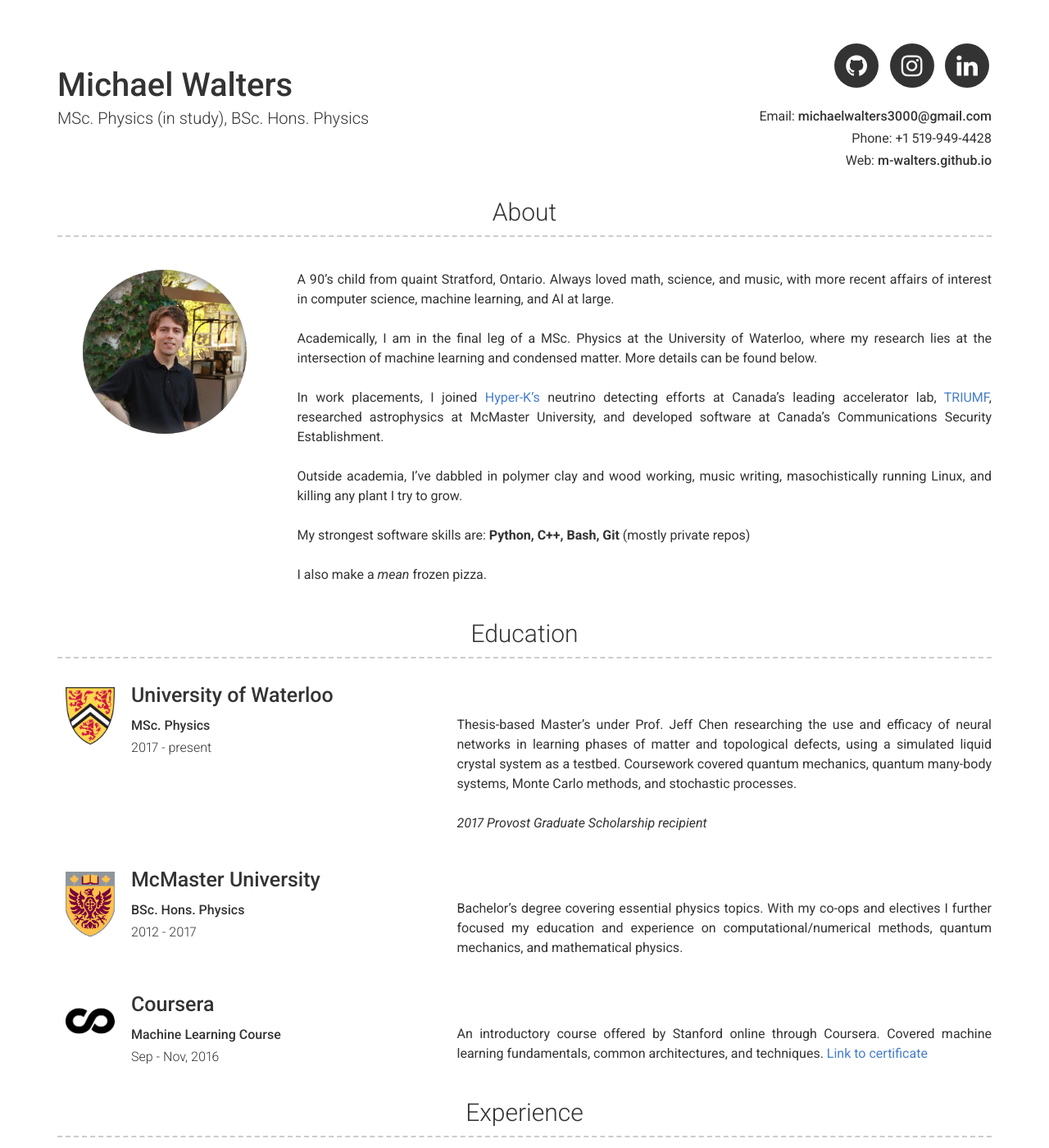
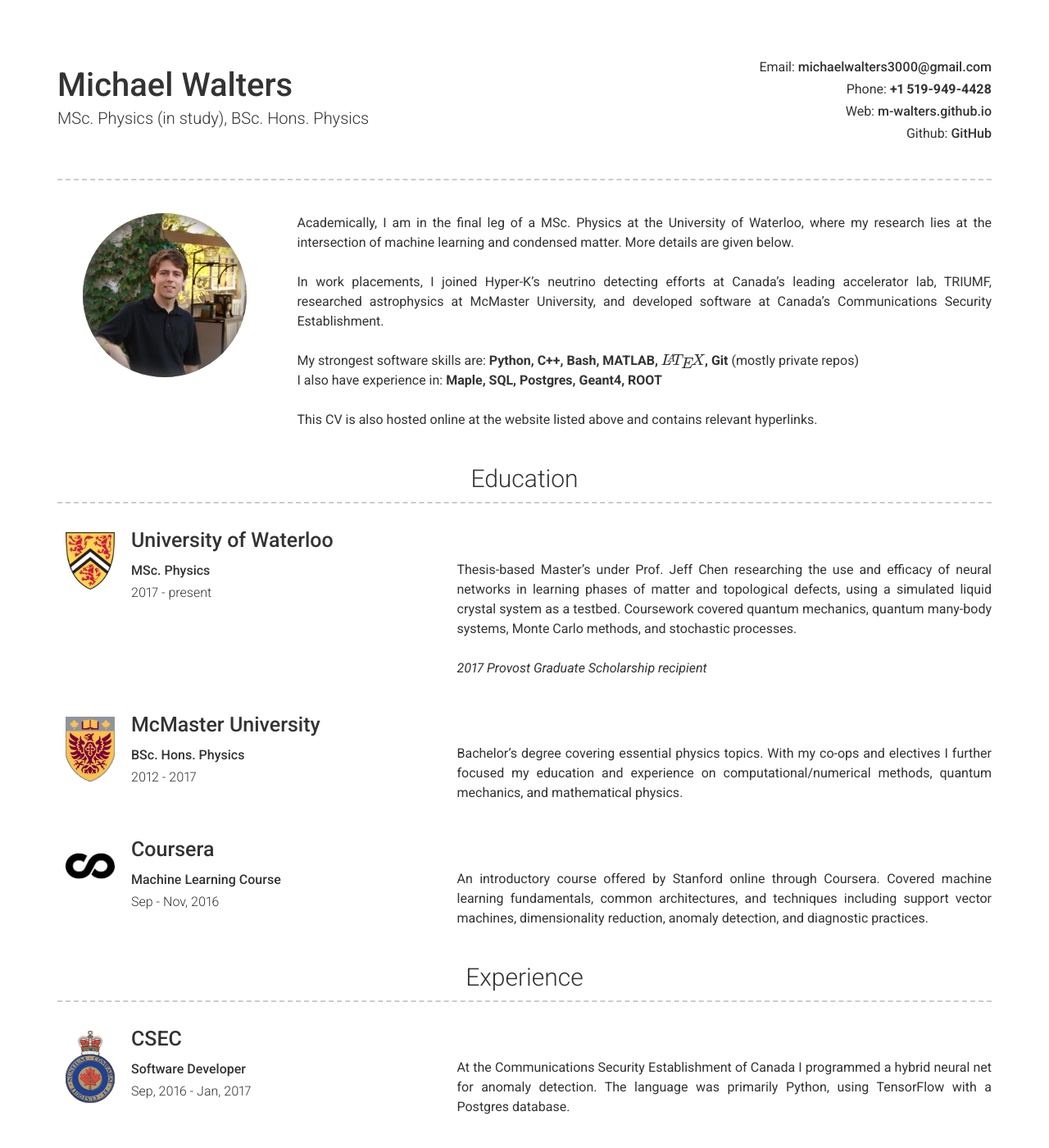
Before and after one commit to m-walters/m-walters.github.io, a Jekyll site: the page built from index.md, in a window 1280 px wide and 1400 px high. Shown: the whole window at 82% size. Built offline with Jekyll 4.4.1, drawn with Linux system fonts in a browser that asks for light colours; formulas are drawn with MathJax 3; some of the changed text lies outside the part shown.

Commit message:
Temporary version for producing CV pdf

```diff
--- a/_config.yml
+++ b/_config.yml
@@ -8,35 +8,30 @@
 email: michaelwalters3000@gmail.com
 phone: +1 519-949-4428
 website: m-walters.github.io
+github: m-walters
 
 # Social links
-github_username: m-walters
-instagram_username: hotdoglipstick
-linkedin_username: michaelwalters3000
+#github_username: m-walters
+#instagram_username: hotdoglipstick
+#linkedin_username: michaelwalters3000
 
 # About Section
-about_title: About
+about_title: " "
 about_profile_image: "/assets/images/selfie-square-zoom.JPG"
 about_content: | # this will include new lines to allow paragraphs
 
-  A 90's child from quaint Stratford, Ontario.
-  Always loved math, science, and music, with more recent affairs of interest in computer science, machine learning, and AI at large.
-  <br/>
   Academically, I am in the final leg of a MSc. Physics at the University of Waterloo, where
   my research lies at the intersection of machine learning
-  and condensed matter. More details can be found below.
+  and condensed matter. More details are given below.
   <br/>
-  In work placements, I joined [Hyper-K's](http://www.hyperk.org/) neutrino detecting efforts at
-  Canada's leading accelerator lab, [TRIUMF](https://www.triumf.ca), researched astrophysics
+  In work placements, I joined Hyper-K's neutrino detecting efforts at
+  Canada's leading accelerator lab, TRIUMF, researched astrophysics
   at McMaster University, and developed software at Canada's Communications Security Establishment.
   <br/>
-  Outside academia, I've dabbled in polymer clay and wood working, music writing,
-  masochistically running Linux, and killing any plant I try to grow.
+  My strongest software skills are: __Python, C++, Bash, MATLAB, $$\LaTeX$$, Git__ (mostly private repos)
+  I also have experience in: __Maple, SQL, Postgres, Geant4, ROOT__
   <br/>
-  My strongest software skills are: __Python, C++, Bash, Git__ (mostly private repos)
-  <br/>
-  I also make a *mean* frozen pizza.
-
+  This CV is also hosted online at the website listed above and contains relevant hyperlinks.
 
 # Projects Section
 # projects_title: Projects #(Use this to override about projects section title)
@@ -51,7 +46,7 @@
 more_title: Publications #(Use this to override about more section title)
 more_content: | # this will include new lines to allow paragraphs
   - M. Walters, Q. Wei, J. Z. Y. Chen. _Machine learning topological defects of confined liquid crystals simulated
-  in two dimensions._ (Manuscript in review for Phys. Rev. E. [Read the draft](/assets/walters.pdf))
+  in two dimensions._ (Manuscript in review for Phys. Rev. E.)
   - [Editor's suggestion] M. B. Bennett _et al._ (24 authors). _Isospin mixing reveals $$^{30}P(p,\gamma)^{31}S$$ resonance influencing nova nucleosynthesis._
   Phys. Rev. Lett. 116, 102502, (2016)
 
--- a/_data/education.yml
+++ b/_data/education.yml
@@ -28,5 +28,4 @@
   quote: >
   description: |
     An introductory course offered by Stanford online through Coursera. Covered machine learning fundamentals,
-    common architectures, and techniques.
-    [Link to certificate](https://www.coursera.org/account/accomplishments/certificate/XUX6LULU9G8W)
+    common architectures, and techniques including support vector machines, dimensionality reduction, anomaly detection, and diagnostic practices.
--- a/_includes/header.html
+++ b/_includes/header.html
@@ -92,7 +92,7 @@
       {%- endif -%}
       {%- if site.phone -%}
         <p>
-          Phone: {{ site.phone | escape }}
+          Phone: <b>{{ site.phone | escape }}</b>
         </p>
       {%- endif -%}
       {%- if site.website -%}
@@ -100,6 +100,11 @@
           Web: {% include a.html href=site.website %}{{ site.website | escape }}</a>
         </p>
       {%- endif -%}
+      {%- if site.github -%}
+        <p>
+          Github: {% include a.html href="https://github.com/m-walters/" %}{{ site.github | escape }}</a>
+        </p>
+      {%- endif -%}
     </div>
   </div>
 </div>
```
Also changed, not shown: _test/_config.yml (deleted, +0 -68 lines), _test/_data/education.yml (deleted, +0 -13 lines), _test/_data/experience.yml (deleted, +0 -23 lines), _test/_data/projects.yml (deleted, +0 -12 lines), _test/images/travis.png (deleted).
